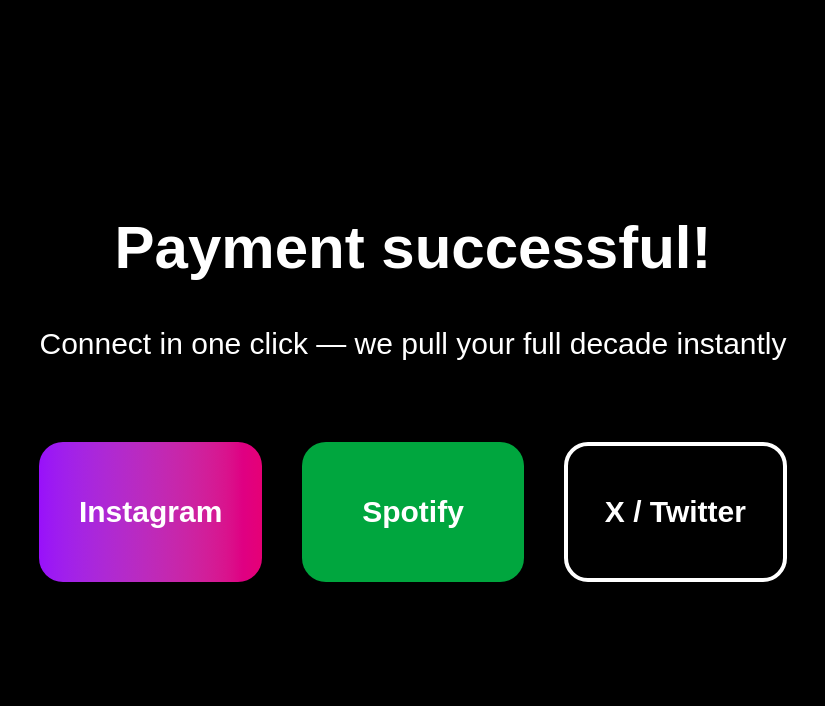
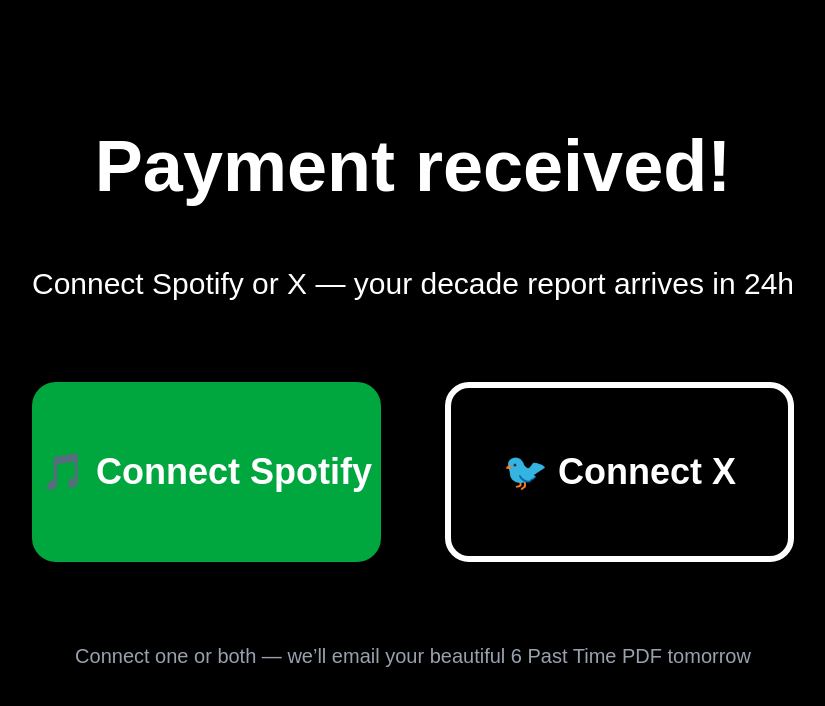
Before and after one commit to petersteph88/6pasttime, a Next.js app: page /success in a window 1280 px wide. Shown: the top 706 px of the page, without its empty margins (227-1052 px from the left). Built offline with nearby package versions, Linux system fonts and the light colour scheme.

Commit message:
spotify + twitter only - final

```diff
--- a/src/app/success/page.tsx
+++ b/src/app/success/page.tsx
@@ -1,38 +1,34 @@
 "use client";
 
 export default function Success() {
-  const instagramLogin = () => {
-    window.location.href = `https://api.instagram.com/oauth/authorize?client_id=YOUR_INSTAGRAM_APP_ID&redirect_uri=https://your-vercel-url.vercel.app/auth/callback&scope=user_profile,user_media&response_type=code`;
-  };
-
   const spotifyLogin = () => {
-    const scopes = "user-top-read user-read-private user-read-email playlist-read-private";
-    window.location.href = `https://accounts.spotify.com/authorize?client_id=5f2522dd8cc14e7c893da9422da057c5&response_type=code&redirect_uri=https://your-vercel-url.vercel.app/auth/callback&scope=${encodeURIComponent(scopes)}`;
+    const scopes = "user-top-read user-read-private user-read-email";
+    window.location.href = `https://accounts.spotify.com/authorize?client_id=5f2522dd8cc14e7c893da9422da057c5&response_type=code&redirect_uri=https://6pasttime-peter-isikos-projects.vercel.app/auth/callback&scope=${encodeURIComponent(scopes)}`;
   };
 
   const twitterLogin = () => {
-    window.location.href = "https://twitter.com/i/oauth2/authorize?client_id=OW1fblhVeXdWdm1BNzEzTDlvaUU6MTpjaQ&response_type=code&redirect_uri=https://your-vercel-url.vercel.app/auth/callback&scope=tweet.read%20users.read%20follows.read%20offline.access&state=state&code_challenge=challenge&code_challenge_method=plain";
+    window.location.href = `https://twitter.com/i/oauth2/authorize?client_id=OW1fblhVeXdWdm1BNzEzTDlvaUU6MTpjaQ&response_type=code&redirect_uri=https://6pasttime-peter-isikos-projects.vercel.app/auth/callback&scope=users.read%20tweet.read%20follows.read%20offline.access&state=state&code_challenge=challenge&code_challenge_method=plain`;
   };
 
   return (
     <div className="min-h-screen bg-black text-white flex items-center justify-center p-8">
-      <div className="text-center space-y-12 max-w-4xl">
-        <h1 className="text-6xl font-bold">Payment successful!</h1>
-        <p className="text-3xl">Connect in one click — we pull your full decade instantly</p>
+      <div className="text-center space-y-16 max-w-4xl">
+        <h1 className="text-7xl font-bold">Payment received!</h1>
+        <p className="text-3xl">Connect Spotify or X — your decade report arrives in 24h</p>
 
-        <div className="grid grid-cols-1 md:grid-cols-3 gap-10 mt-20">
-          <button onClick={instagramLogin} className="py-12 text-3xl font-black bg-gradient-to-r from-purple-600 to-pink-600 rounded-3xl hover:scale-110 transition">
-            Instagram
+        <div className="grid grid-cols-1 md:grid-cols-2 gap-16 mt-20">
+          <button onClick={spotifyLogin} className="py-16 text-4xl font-black bg-green-600 rounded-3xl hover:scale-110 transition shadow-2xl">
+            🎵 Connect Spotify
           </button>
 
-          <button onClick={spotifyLogin} className="py-12 text-3xl font-black bg-green-600 rounded-3xl hover:scale-110 transition">
-            Spotify
-          </button>
-
-          <button onClick={twitterLogin} className="py-12 text-3xl font-black bg-black border-4 border-white rounded-3xl hover:scale-110 transition">
-            X / Twitter
+          <button onClick={twitterLogin} className="py-16 text-4xl font-black bg-black border-6 border-white rounded-3xl hover:scale-110 transition shadow-2xl">
+            🐦 Connect X
           </button>
         </div>
+
+        <p className="text-xl text-gray-400 mt-20">
+          Connect one or both — we’ll email your beautiful 6 Past Time PDF tomorrow
+        </p>
       </div>
     </div>
   );
```
